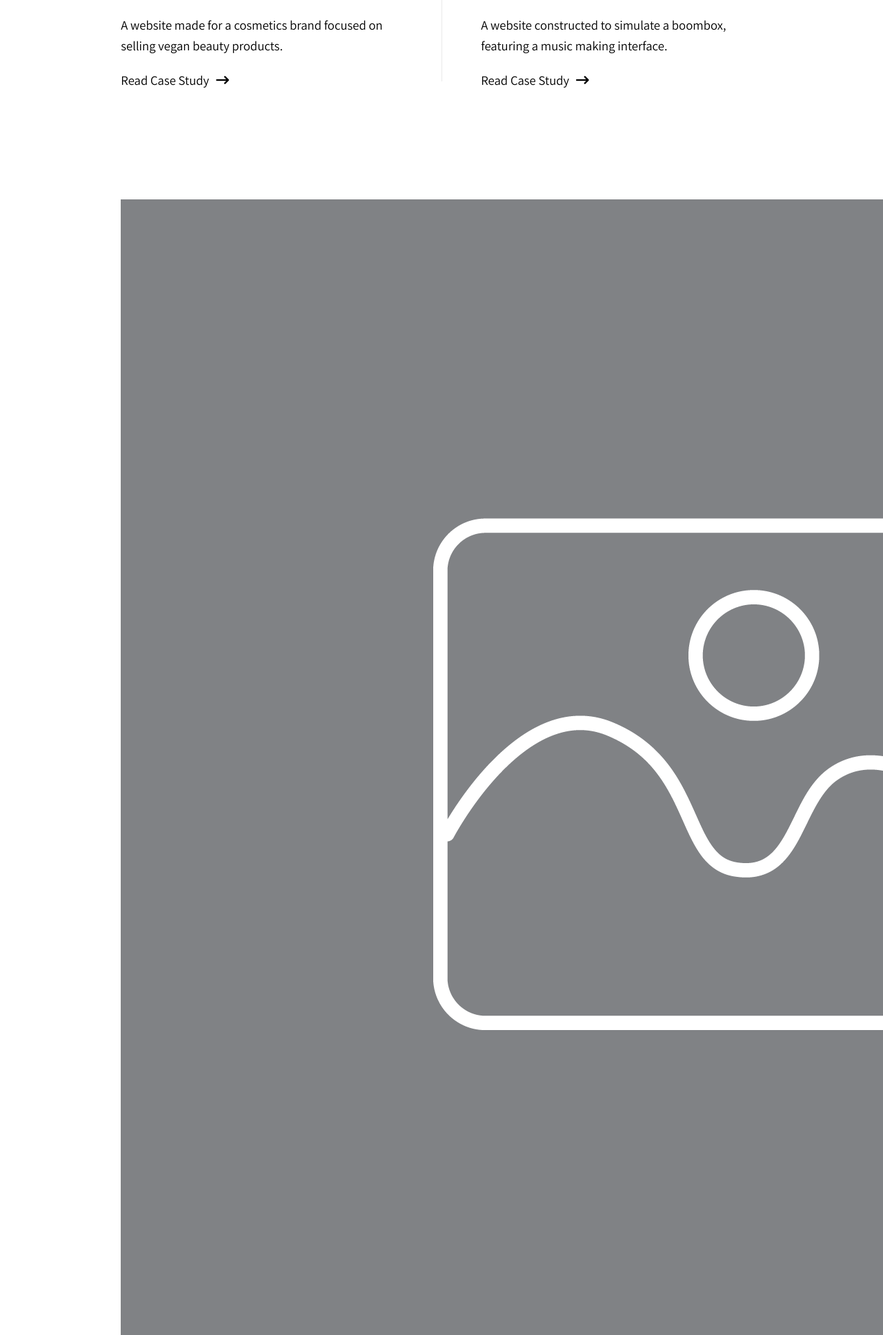
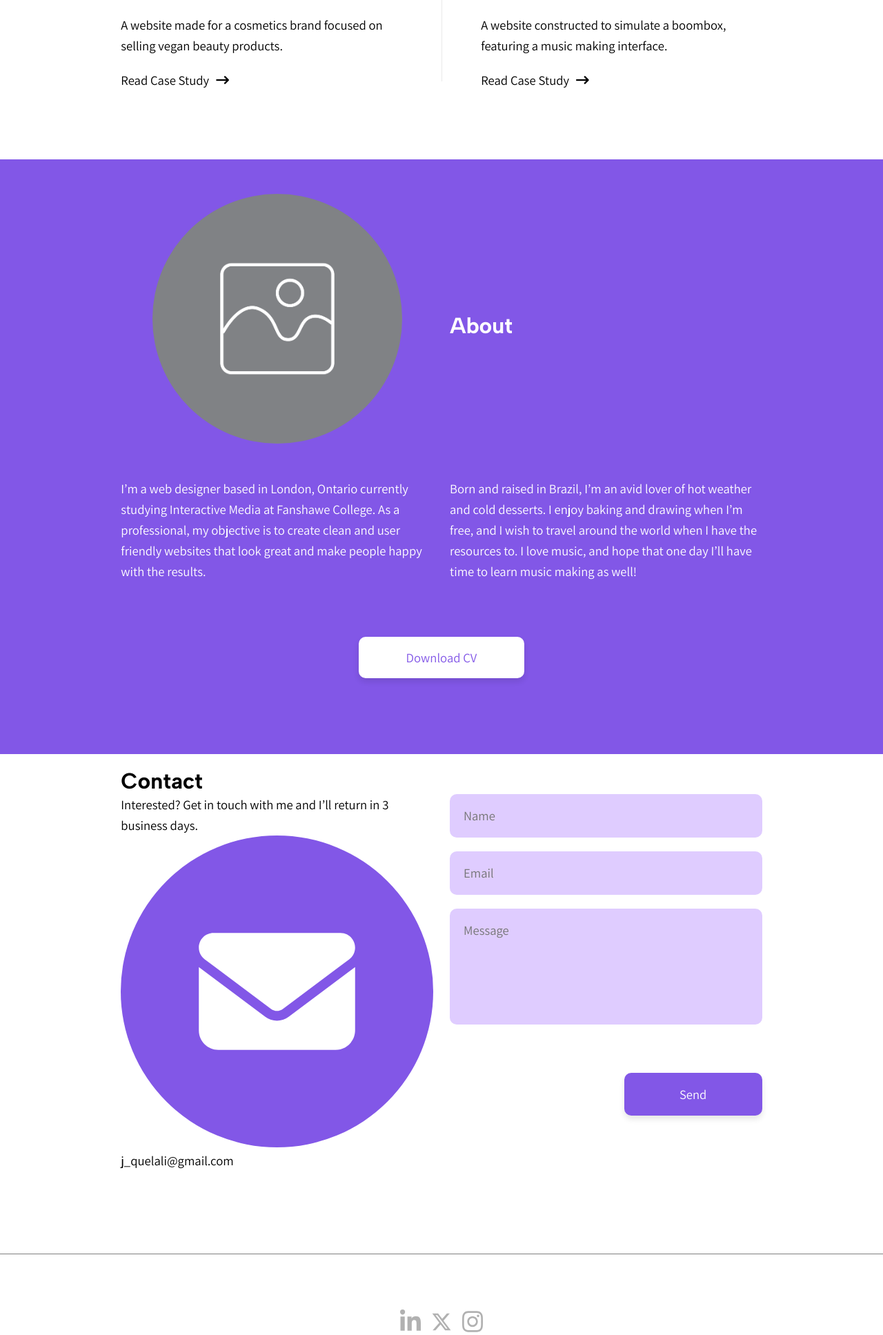
Before and after one commit to JeniferQ/QuelaliEvangelista_Jenifer_Portfolio, a PHP site: page / in a window 1280 px wide; the page is wider, and only the part inside the window is pictured. Shown: the part 2410-4345 px from the top of that part at 69% size. Run offline with PHP 8.4, Linux system fonts and the light colour scheme; some libraries are stand-ins or nearby versions.

Commit message:
Add home styles:  About
In this commit, styles for the about section were added along with a hover animation for the download button.

```diff
--- a/sass/pages/_home.scss
+++ b/sass/pages/_home.scss
@@ -68,3 +68,46 @@
         }
     }
 }
+
+// About
+
+#about {
+    background-color: a.$purple;
+    padding: 30px 0 50px 0;
+
+    h2, p {
+        margin-bottom: 30px;
+    }
+
+    a {
+        margin: 50px 0 40px 0;
+        justify-self: center;
+        text-align: center;
+        background-color: a.$white;
+    }
+
+    a:hover {
+       background-color: #eaeaea;
+    }
+
+    @media (min-width: 768px) {
+        h2 {
+            align-self: center;
+        }
+    }
+}
+
+.photo {
+    display: flex;
+    justify-content: center;
+
+    img {
+        width: 80%;
+        border-radius: 100%;
+        margin-bottom: 50px;
+    }
+
+    @media (min-width: 768px) {
+        grid-row-start: 1;
+    }
+}
```
Also changed, not shown: css/main.css, 1 other file.
